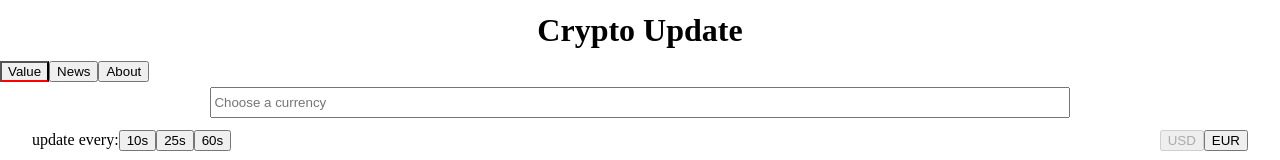
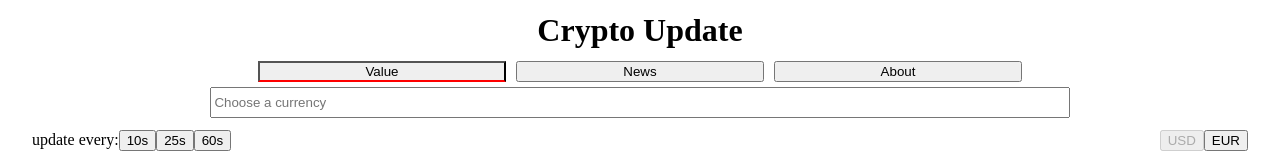
Before and after one commit to dmichaux/crypto-update, a React (Create React App) app: page / in a window 1280 px wide. Shown: the top 160 px of the page. Built offline with nearby package versions, Linux system fonts and the light colour scheme; no server answers; what crypto-news-api would draw is missing.

Commit message:
Add CSS grid to <nav>

```diff
--- a/src/components/NavBar.js
+++ b/src/components/NavBar.js
@@ -1,5 +1,6 @@
 import React from 'react';
 import PropTypes from 'prop-types';
+import '../stylesheets/NavBar.css';
 
 class NavBar extends React.Component {
 
@@ -26,12 +27,12 @@ class NavBar extends React.Component {
 
 	render () {
 		return (
-			<nav>
-				<button type="button" value="1" className="nav-tab selected-tab"
+			<nav className="grid-nav">
+				<button type="button" value="1" className="nav-tab value-tab selected-tab"
 								onClick={this.handleClick}>Value</button>
-				<button type="button" value="2" className="nav-tab"
+				<button type="button" value="2" className="nav-tab news-tab"
 								onClick={this.handleClick}>News</button>
-				<button type="button" value="3" className="nav-tab"
+				<button type="button" value="3" className="nav-tab about-tab"
 								onClick={this.handleClick}>About</button>
 			</nav>
 		);
--- /dev/null
+++ b/src/stylesheets/NavBar.css
@@ -0,0 +1,19 @@
+.grid-nav {
+	display: grid;
+	grid-template-columns: repeat(5, 1fr);
+	grid-template-areas:
+		". value news about .";
+	grid-column-gap: 10px;
+}
+
+.value-tab {
+	grid-area: value;
+}
+
+.news-tab {
+	grid-area: news;
+}
+
+.about-tab {
+	grid-area: about;
+}
```
